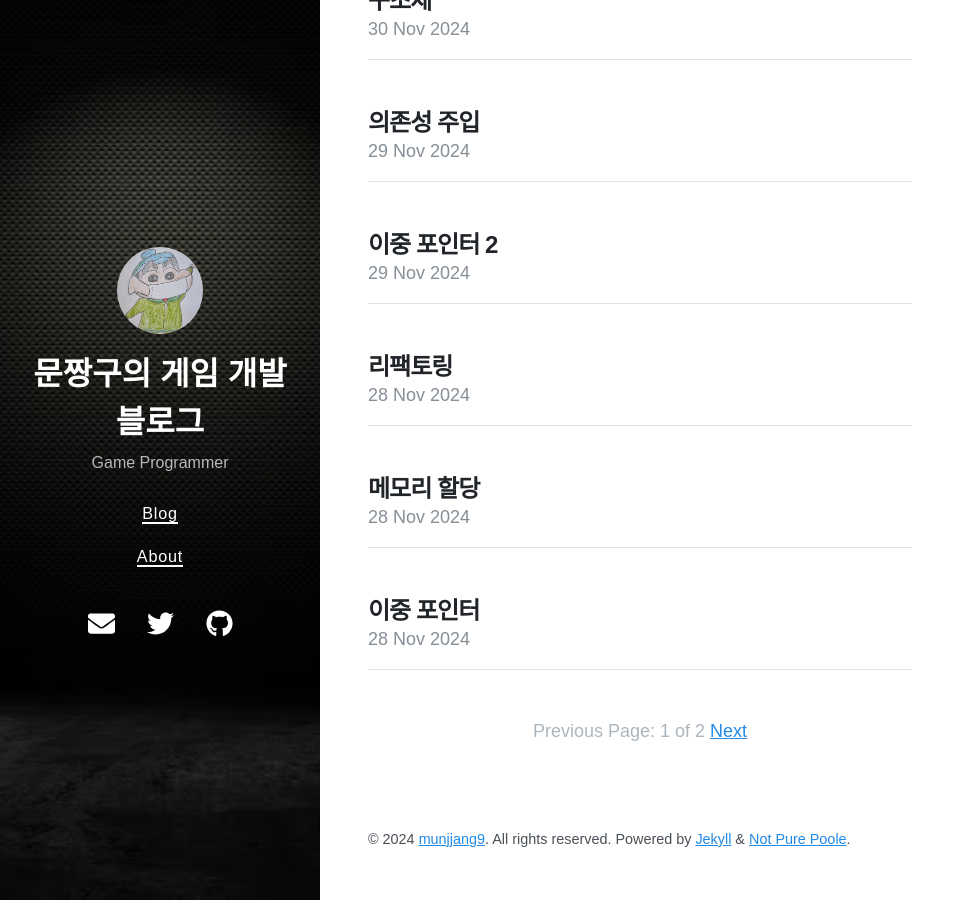
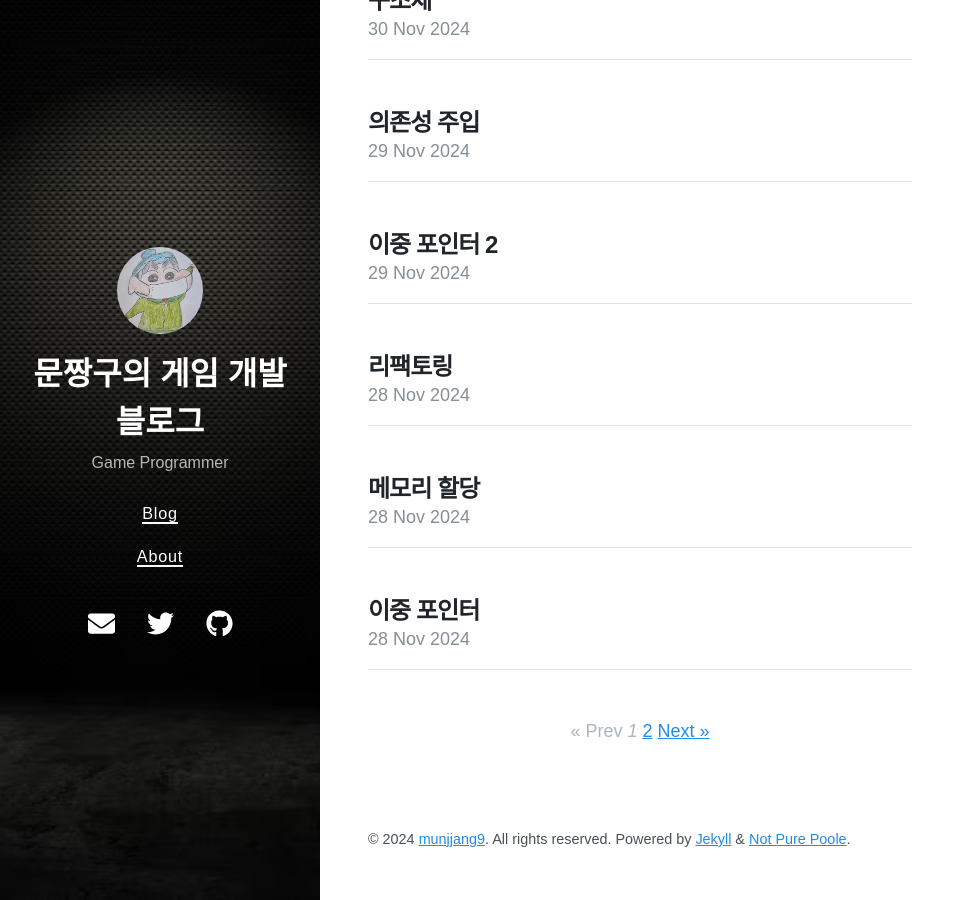
Before and after one commit to munjjang9/munjjang9.github.io, a Jekyll site: the page built from index.html, in a window 1280 px wide and 900 px high, scrolled down 608 px. Shown: the whole window, without its empty margins (0-975 px from the left). Built offline with Jekyll 4.4.1, drawn with Linux system fonts in a browser that asks for light colours; nearby versions of some CDN libraries; the list of posts is cut into pages by our own code.

Commit message:
Paginator Modify
paginator modified

```diff
--- a/_layouts/home.html
+++ b/_layouts/home.html
@@ -31,16 +31,31 @@
   {%- endif -%}
 </div>
 
+{% if page.pagination.category %}
+{% assign category = page.pagination.category | prepend: '/category/' | default: site.baseurl %}
+{% else %}
+{% assign category = site.baseurl %}
+  {% endif %}
+{% if paginator.total_pages > 1 %}
 <div class="pagination">
   {% if paginator.previous_page %}
-    <a href="{{ paginator.previous_page_path }}" class="previous">Previous</a>
+    <a href="{{ paginator.previous_page_path | prepend: site.baseurl | replace: '//', '/' }}">&laquo; Prev</a>
   {% else %}
-    <span class="previous">Previous</span>
+    <span>&laquo; Prev</span>
   {% endif %}
-  <span class="page_number ">Page: {{ paginator.page }} of {{ paginator.total_pages }}</span>
+  {% for page in (1..paginator.total_pages) %}
+    {% if page == paginator.page %}
+      <em>{{ page }}</em>
+    {% elsif page == 1 %}
+      <a href="{{ paginator.previous_page_path | prepend: site.baseurl | replace: '//', '/' }}">{{ page }}</a>
+    {% else %}
+      <a href="{{ site.paginate_path | prepend: category | replace: '//', '/' | replace: ':num', page }}">{{ page }}</a>
+    {% endif %}
+  {% endfor %}
   {% if paginator.next_page %}
-    <a href="{{ paginator.next_page_path }}" class="next">Next</a>
+    <a href="{{ paginator.next_page_path | prepend: site.baseurl | replace: '//', '/' }}">Next &raquo;</a>
   {% else %}
-    <span class="next ">Next</span>
+    <span>Next &raquo;</span>
   {% endif %}
 </div>
+{% endif %}
```
